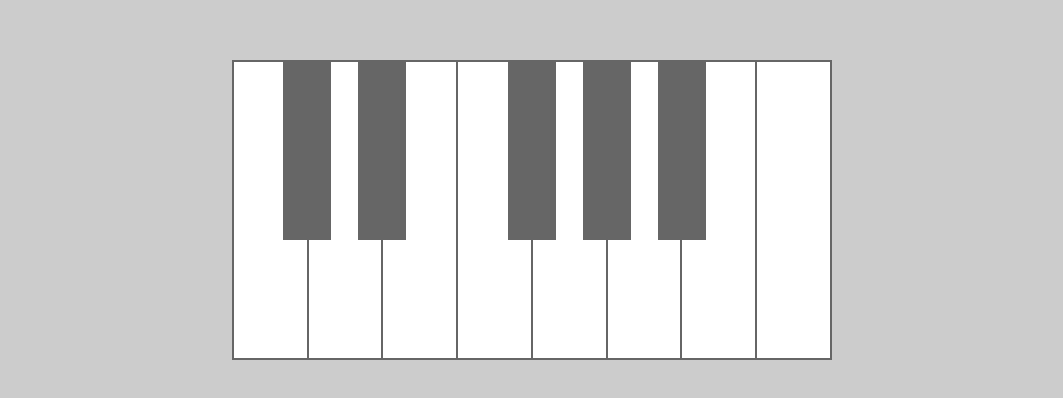
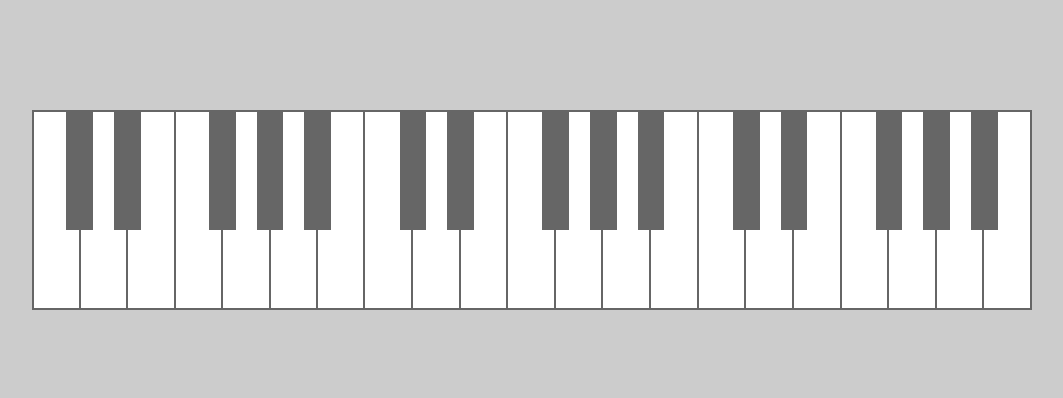
Before and after one commit to comorebi-notes/comorebi_piano, a React (Create React App) app: page / in a window 1280 px wide. Shown: the part 190-588 px from the top of the page, without its empty margins (108-1171 px from the left). Built offline with nearby package versions, Linux system fonts and the light colour scheme.

Commit message:
3オクターブ

```diff
--- a/src/components/Key.module.sass
+++ b/src/components/Key.module.sass
@@ -13,7 +13,7 @@
   &:active, &.active
     background-color: darken($white, 20%)
 .black
-  $white-width: 100% / 8
+  $white-width: 100% / 7
   $black-width: 8%
   background-color: $gray-dark
   height: 100%
--- a/src/components/KeyBoard.jsx
+++ b/src/components/KeyBoard.jsx
@@ -4,6 +4,30 @@ import styles from './KeyBoard.module.sass'
 
 const KeyBoard = () => {
   const keyMap = {
+    'C2':  [81,  36],
+    'C#2': [50,  37],
+    'D2':  [87,  38],
+    'D#2': [51,  39],
+    'E2':  [69,  40],
+    'F2':  [82,  41],
+    'F#2': [53,  42],
+    'G2':  [84,  43],
+    'G#2': [54,  44],
+    'A2':  [89,  45],
+    'A#2': [55,  46],
+    'B2':  [85,  47],
+    'C3':  [73,  48],
+    'C#3': [57,  49],
+    'D3':  [79,  50],
+    'D#3': [48,  51],
+    'E3':  [80,  52],
+    'F3':  [192, 53],
+    'F#3': [187, 54],
+    'G3':  [219, 55],
+    'G#3': [65,  56],
+    'A3':  [90,  57],
+    'A#3': [83,  58],
+    'B3':  [88,  59],
     'C4':  [67,  60],
     'C#4': [70,  61],
     'D4':  [86,  62],
@@ -16,7 +40,6 @@ const KeyBoard = () => {
     'A4':  [188, 69],
     'A#4': [76,  70],
     'B4':  [190, 71],
-    'C5':  [191, 72]
   }
   const [audioContext, setAudioContext] = useState()
   const [gain, setGain] = useState()
@@ -24,7 +47,7 @@ const KeyBoard = () => {
     const AudioContext = window.AudioContext || window.webkitAudioContext
     const atx = new AudioContext()
     const gainNode = atx.createGain()
-    gainNode.gain.value = 1 / 12
+    gainNode.gain.value = .25
     gainNode.connect(atx.destination)
 
     setAudioContext(atx)
@@ -41,21 +64,25 @@ const KeyBoard = () => {
   }
   return (
     <div
-      className={styles.keyboard}
+      className={styles.wrapper}
       tabIndex={0}
       onKeyDown={handleKeyDown}
       onKeyUp={handleKeyUp}
     >
       {audioContext && (
         <>
-          {['C4', 'D4', 'E4', 'F4', 'G4', 'A4', 'B4', 'C5'].map((scale) => (
-            <Key key={scale} type="white" audioContext={audioContext} destination={gain} activeKeys={activeKeys} keyMap={keyMap[scale]} />
+          {[2, 3, 4].map((octave) => (
+            <div key={octave} className={styles.keyboard}>
+              {['C', 'D', 'E', 'F', 'G', 'A', 'B'].map((scale) => (
+                <Key key={scale} type="white" audioContext={audioContext} destination={gain} activeKeys={activeKeys} keyMap={keyMap[`${scale}${octave}`]} />
+              ))}
+              <div className={styles.black_wrapper}>
+                {['C#', 'D#', 'F#', 'G#', 'A#'].map((scale) => (
+                  <Key key={scale} type="black" audioContext={audioContext} destination={gain} activeKeys={activeKeys} keyMap={keyMap[`${scale}${octave}`]} />
+                ))}
+              </div>
+            </div>
           ))}
-          <div className={styles.black_wrapper}>
-            {['C#4', 'D#4', 'F#4', 'G#4', 'A#4'].map((scale) => (
-              <Key key={scale} type="black" audioContext={audioContext} destination={gain} activeKeys={activeKeys} keyMap={keyMap[scale]} />
-            ))}
-          </div>
         </>
       )}
     </div>
--- a/src/components/KeyBoard.module.sass
+++ b/src/components/KeyBoard.module.sass
@@ -1,13 +1,22 @@
 @import '../assets/stylesheets/bootstrap_custom'
 
-.keyboard
-  position: relative
-  width: 600px
-  height: 300px
+.wrapper
+  outline: none
+  width: 1000px
+  height: 200px
   display: flex
   justify-content: center
   align-items: center
-  outline: none
+.keyboard
+  position: relative
+  width: 100%
+  height: 100%
+  display: flex
+  justify-content: center
+  align-items: center
+  & + &
+    div:first-child
+      border-left: none
 .black_wrapper
   position: absolute
   display: flex
```
